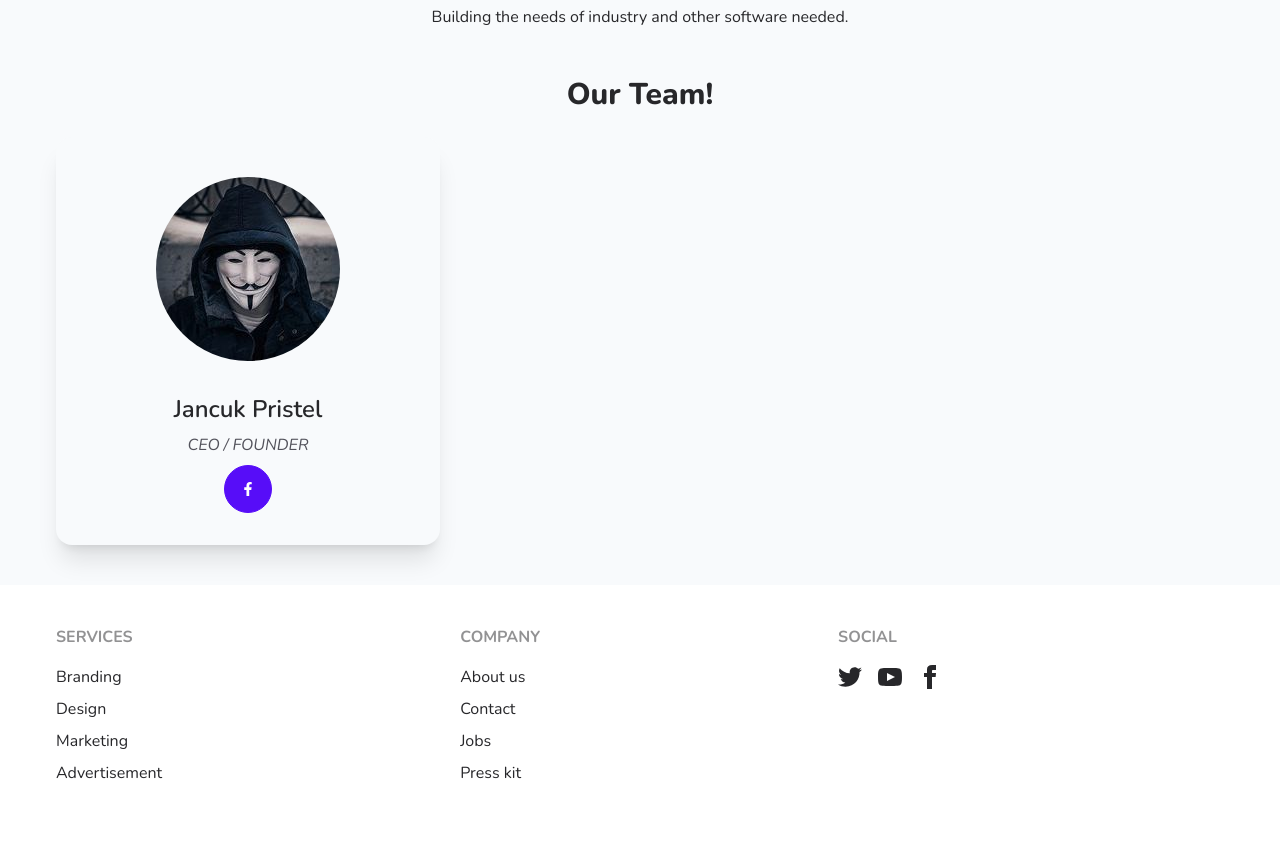
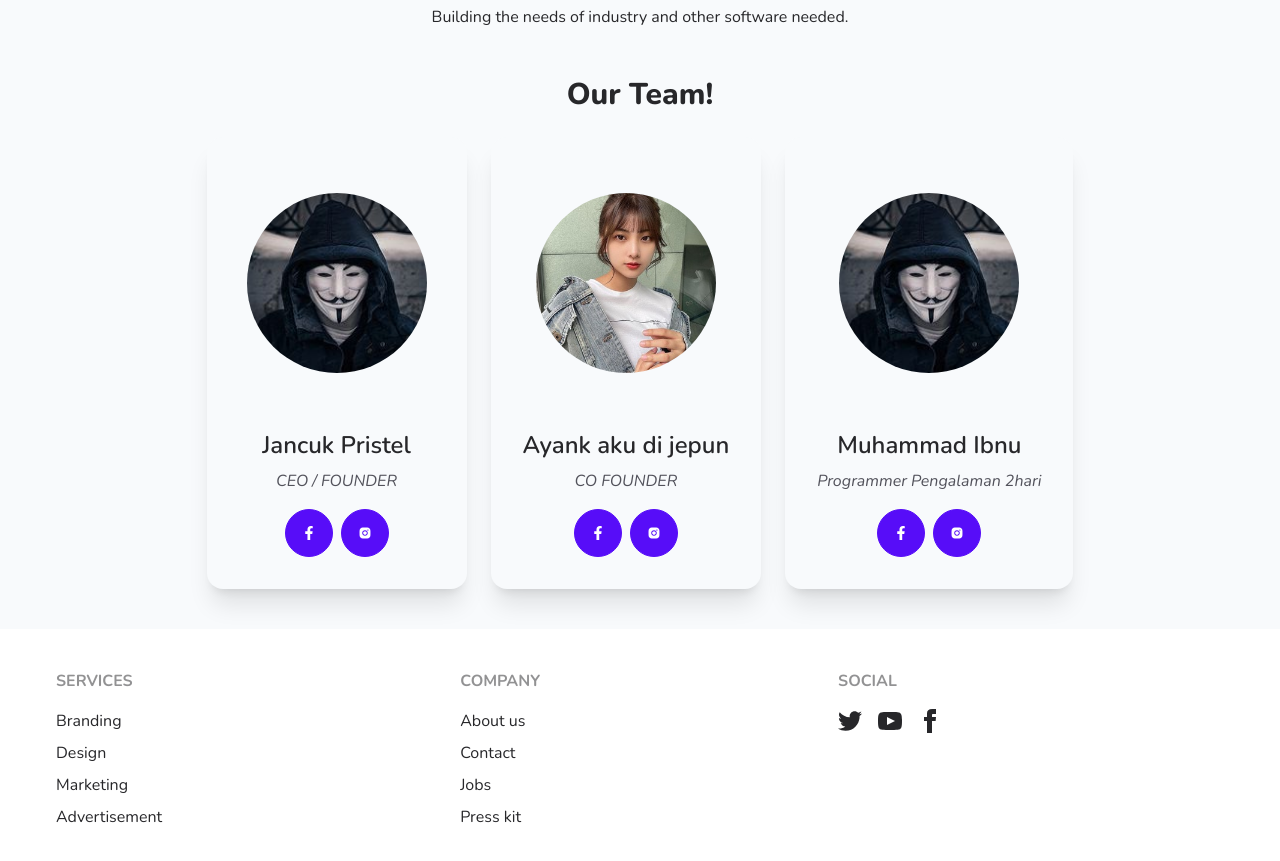
Before and after one commit to fahmikdp/pkk-companyprofile, a Next.js app: page /about-us in a window 1280 px wide. Shown: the part 1060-1921 px from the top of the page. Before the commit the page ends 1885 px from the top, so only its background shows below. Built offline with nearby package versions, Linux system fonts and the light colour scheme.

Commit message:
add cardprofile component

```diff
--- /dev/null
+++ b/src/components/CardProfile/index.js
@@ -0,0 +1,39 @@
+import React from "react";
+import { FaFacebookF } from "react-icons/fa";
+import { AiFillInstagram } from "react-icons/ai";
+// import PropTypes from "prop-types";
+
+const CardProfile = ({ img, name, role, pathfb, pathig }) => {
+  return (
+    <div>
+      <div class="card w-90 bg-slate-50 shadow-xl">
+        <figure class="px-10 pt-8 w-[260px] h-[260px] mx-auto">
+          <img src={img} alt="Shoes" class="rounded-full" />
+        </figure>
+        <div class="card-body items-center text-center">
+          <h2 class="card-title text-2xl">{name}</h2>
+          <i className="text-zinc-600 ">{role}</i>
+          <div class="card-actions font-light mt-2">
+            <button class="btn btn-primary rounded-full">
+              <a href={pathfb}>
+                <FaFacebookF />
+              </a>
+            </button>
+            <button class="btn btn-primary rounded-full">
+              <a href={pathig}>
+                <AiFillInstagram />
+              </a>
+            </button>
+          </div>
+        </div>
+      </div>
+    </div>
+  );
+};
+
+// CardProfile.propTypes = {
+//   name: PropTypes.string.isRequired,
+//   role: PropTypes.string.isRequired,
+// };
+
+export default CardProfile;
--- a/src/components/index.js
+++ b/src/components/index.js
@@ -2,5 +2,6 @@ import Card from "@/components/Card";
 import Navbar from "@/components/Navbar";
 import Footer from "@/components/Footer";
 import Header from "@/components/Header";
+import CardProfile from "@/components/CardProfile";
 
-export { Card, Navbar, Footer, Header };
+export { Card, Navbar, Footer, Header, CardProfile };
--- a/src/pages/about-us.js
+++ b/src/pages/about-us.js
@@ -1,6 +1,29 @@
 import Layout from "@/layouts";
-import { Header } from "@/components";
-import { FaFacebookF } from "react-icons/fa";
+import { Header, CardProfile } from "@/components";
+
+const dataprofile = [
+  {
+    pathfb: "",
+    pathig: "",
+    img: "/heker.jpg",
+    name: "Jancuk Pristel",
+    role: "CEO / FOUNDER",
+  },
+  {
+    pathfb: "",
+    pathig: "",
+    img: "/hitomi.jpg",
+    name: "Ayank aku di jepun",
+    role: "CO FOUNDER",
+  },
+  {
+    pathfb: "",
+    pathig: "",
+    img: "/heker.jpg",
+    name: "Muhammad Ibnu",
+    role: "Programmer Pengalaman 2hari",
+  },
+];
 
 const AboutUs = () => {
   return (
@@ -68,20 +91,17 @@ const AboutUs = () => {
           <br />
           <p className="text-3xl font-extrabold">Our Team!</p>
           <br />
-
-          <div class="card w-96 bg-slate-50 shadow-xl">
-            <figure class="px-10 pt-10">
-              <img src="/heker.jpg" alt="Shoes" class="rounded-full" />
-            </figure>
-            <div class="card-body items-center text-center">
-              <h2 class="card-title text-2xl">Jancuk Pristel</h2>
-              <i className="text-zinc-600 ">CEO / FOUNDER</i>
-              <div class="card-actions font-light ">
-                <button class="btn btn-primary rounded-full">
-                  <FaFacebookF />
-                </button>
-              </div>
-            </div>
+          <div className="flex justify-center gap-6 flex-wrap">
+            {dataprofile.map(({ img, name, role, pathfb, pathig }, index) => (
+              <CardProfile
+                img={img}
+                name={name}
+                role={role}
+                pathfb={pathfb}
+                pathig={pathig}
+                key={index}
+              />
+            ))}
           </div>
         </div>
       </section>
--- a/src/pages/contact.js
+++ b/src/pages/contact.js
@@ -14,7 +14,7 @@ const Contact = () => {
             </p>
             <div className="flex gap-2">
               <button class="rounded btn btn-active btn-outline btn-light">
-                <img src="https://img.icons8.com/fluency/30/000000/google-logo.png"></img>
+                <img src="https://img.icons8.com/fluency/30/000000/google-logo.png" />
               </button>
               <button class="rounded btn btn-active btn-outline btn-light">
                 <img src="https://img.icons8.com/color/30/000000/youtube-play.png" />
```
Also changed, not shown: public/hitomi.jpg (added).
